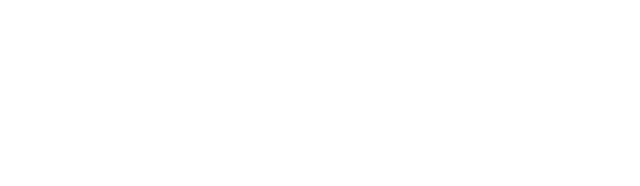
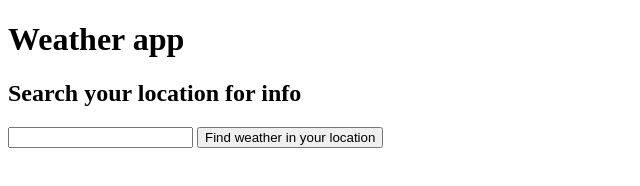
Before and after one commit to waitegeoff2/weather-app, a website: page src/template.html in a window 1280 px wide. Shown: the whole page, without its empty margins (0-640 px from the left). Drawn offline with Linux system fonts and the light colour scheme.

Commit message:
created function to search location and conditions

```diff
--- a/src/template.html
+++ b/src/template.html
@@ -6,6 +6,15 @@
     <title>Document</title>
 </head>
 <body>
+    <div class="title">
+        <h1 class="page-title">Weather app</h1>
+        <h2 class="page-subtitle">Search your location for info</h2>
+    </div>
+    <div class="search-location">
+        <input type="text" class="search-input">
+        <button class="weather-search">Find weather in your location</button>
+    </div>
+    <div class="weather-results"></div>
 
 </body>
 </html>
```
Also changed, not shown: src/index.js (+53 -0 lines).
